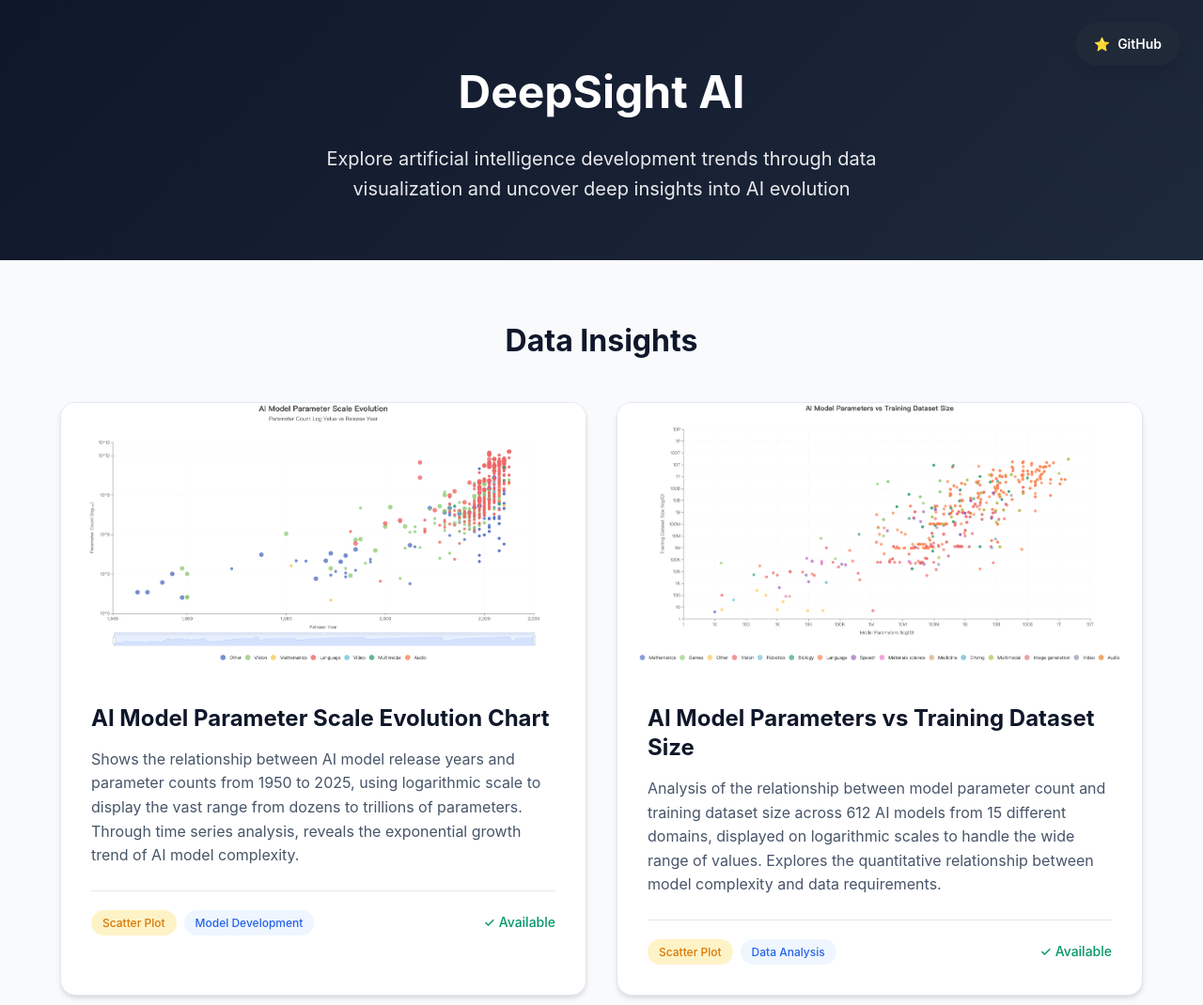
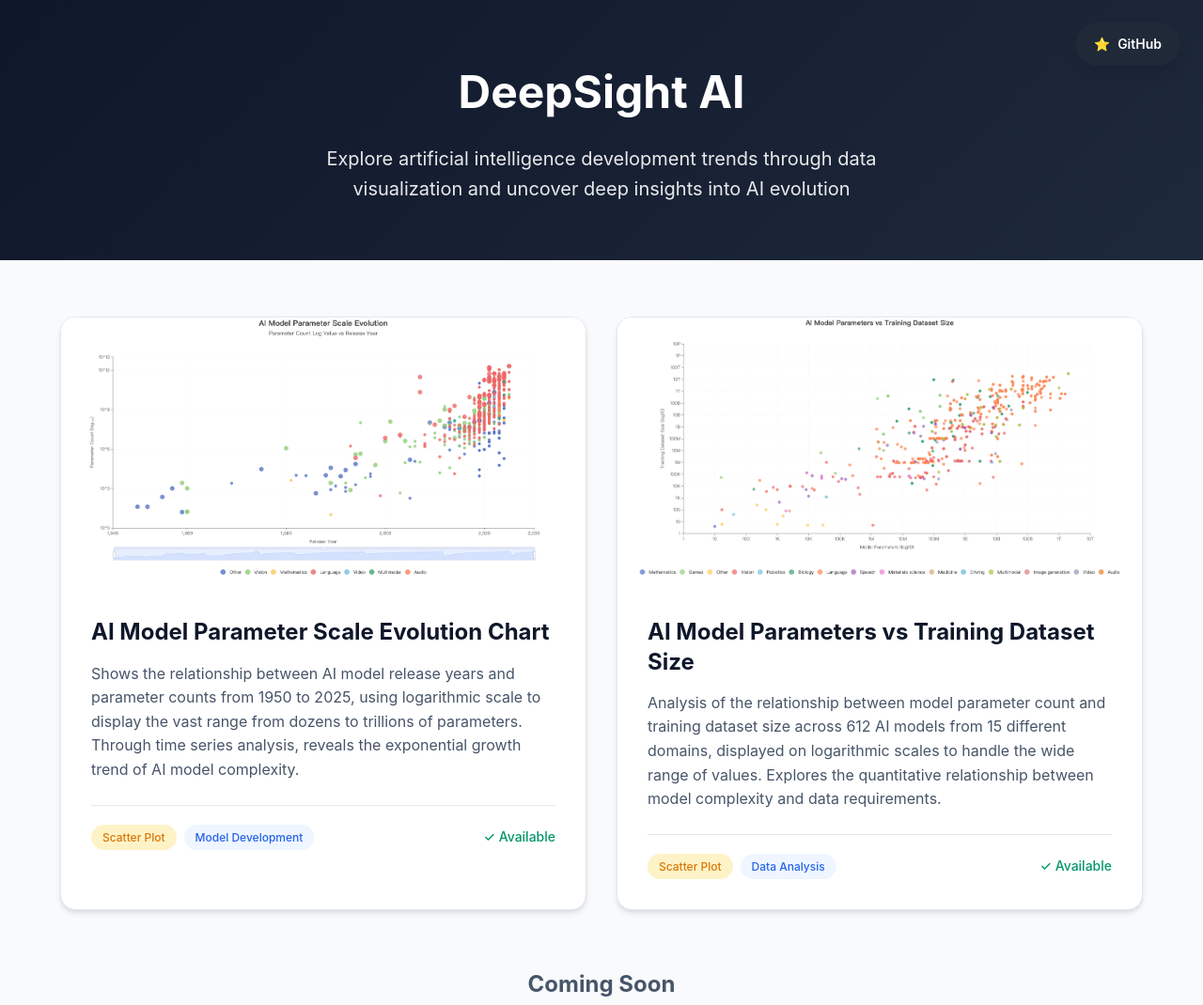
Before and after one commit to aidoge-lab/DeepSight-AI, a plain HTML site: page insights/index.html in a window 1280 px wide. Shown: the top 1070 px of the page at 94% size. Drawn offline with Linux system fonts and the light colour scheme.

Commit message:
update index

```diff
--- a/insights/index.html
+++ b/insights/index.html
@@ -264,8 +264,6 @@
 
     <main class="main-content">
         <div class="container">
-            <h2 class="section-title">Data Insights</h2>
-
             <div class="insights-grid">
                 <a href="./model_parameters_by_years/" class="insight-card">
                     <img src="./images/model_parameters_by_years.png" alt="AI Model Parameter Scale Evolution Chart" class="card-image">
```
